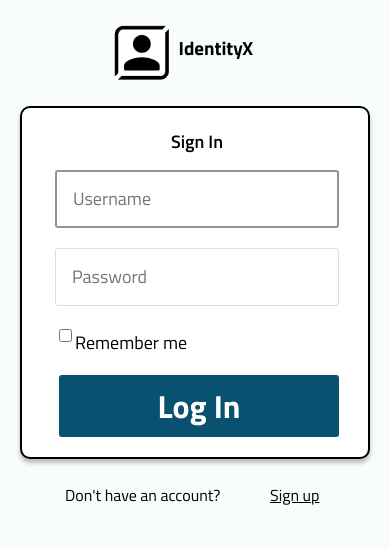
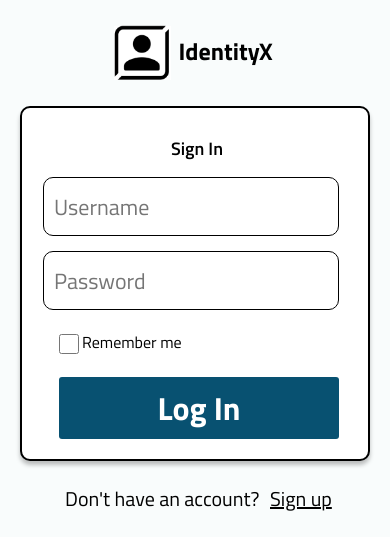
Before and after one commit to sadnesssssssss/face-recognition-fe, a React (Create React App) app: page /registration in a window 390 px wide. Shown: the top 550 px of the page. Built offline with nearby package versions, Linux system fonts and the light colour scheme.

Commit message:
registration form made

```diff
--- a/src/components/Form.css
+++ b/src/components/Form.css
@@ -1,5 +1,5 @@
 .heading-1 {
-  width: 58.3px;
+  width: 60px;
   position: relative;
   font-size: 18px;
   line-height: 27px;
@@ -8,7 +8,7 @@
   align-items: center;
   justify-content: center;
   flex-shrink: 0;
-  min-width: 58.3px;
+  min-width: 60px;
 }
 .heading-1-sign-in-wrapper {
   align-self: stretch;
@@ -19,10 +19,11 @@
   padding: 0px 20px;
 }
 .username {
-  width: 138px;
-  border: none;
-  outline: none;
-  font-family: "Titillium Web";
+  width: 100%;
+  border: 1px solid #000;
+  padding: 20px 0 20px 10px;
+  border-radius: 10px;
+  font-family: "Titillium Web", serif;
   font-size: 22px;
   background-color: transparent;
   height: 17px;
@@ -31,7 +32,6 @@
   text-align: left;
   display: flex;
   align-items: center;
-  padding: 0;
 }
 .input {
   align-self: stretch;
@@ -53,10 +53,11 @@
   gap: 15px;
 }
 .password {
-  width: 135px;
-  border: none;
-  outline: none;
-  font-family: "Titillium Web";
+  width: 100%;
+  border: 1px solid #000;
+  padding: 20px 0 20px 10px;
+  border-radius: 10px;
+  font-family: "Titillium Web", serif;
   font-size: 22px;
   background-color: transparent;
   height: 17px;
@@ -65,7 +66,6 @@
   text-align: left;
   display: flex;
   align-items: center;
-  padding: 0;
 }
 .input1 {
   align-self: stretch;
@@ -105,9 +105,10 @@
   align-items: flex-start;
   justify-content: flex-start;
   text-align: left;
+  vertical-align: middle;
 }
 .log-in {
-  width: 94.7px;
+  width: 95px;
   position: relative;
   font-size: 32px;
   line-height: 20px;
@@ -168,18 +169,9 @@
   font-family: "Titillium Web";
 }
 
-@media screen and (max-width: 450px) {
-  .username {
-    font-size: 18px;
-  }
 
-  .password {
-    font-size: 18px;
-  }
-
-  .form {
-    padding-top: 20px;
-    padding-bottom: 20px;
-    box-sizing: border-box;
-  }
+.remember-checkbox{
+  width:20px;
+  height:20px;
+  vertical-align: middle;
 }
--- a/src/components/Form.tsx
+++ b/src/components/Form.tsx
@@ -12,18 +12,11 @@ const Form: FunctionComponent = memo(() => {
         <div className="heading-1-sign-in-wrapper">
           <div className="heading-1">Sign In</div>
         </div>
-        <div className="input">
           <input className="username" placeholder="Username" type="text" />
-        </div>
-      </div>
-      <div className="input1">
-        <input className="password" placeholder="Password" type="text" />
+          <input className="password" placeholder="Password" type="text" />
       </div>
       <div className="checkboxes2-deselected1-en-parent">
-          <input type="checkbox"></input>
-        <div className="remember-me-wrapper">
-          <div className="remember-me">Remember me</div>
-        </div>
+          <label><input className="remember-checkbox" type="checkbox"></input>Remember me</label>
       </div>
       <div className="button-wrapper">
         <button className="button" onClick={onButtonClick}>
--- a/src/pages/Registration.css
+++ b/src/pages/Registration.css
@@ -74,36 +74,20 @@
   max-width: 100%;
 }
 .registration {
-  width: 1500px;
-  height: 1080px;
+  width: 100%;
+  height: 100%;
   background-color: #f9fcfc;
   max-width: 100%;
   display: flex;
   flex-direction: column;
   align-items: center;
   justify-content: flex-start;
-  padding: 25px 20px 552px;
+  padding: 25px 20px;
   box-sizing: border-box;
   gap: 26px;
   line-height: normal;
   letter-spacing: normal;
   text-align: left;
   color: #000;
-  font-family: "Titillium Web";
+  font-family: "Titillium Web", serif;
 }
-
-@media screen and (max-width: 450px) {
-  .identityx {
-    font-size: 19px;
-  }
-
-  .dont-have-an {
-    font-size: 16px;
-    line-height: 20px;
-  }
-
-  .signup {
-    font-size: 16px;
-    line-height: 20px;
-  }
-}
```
